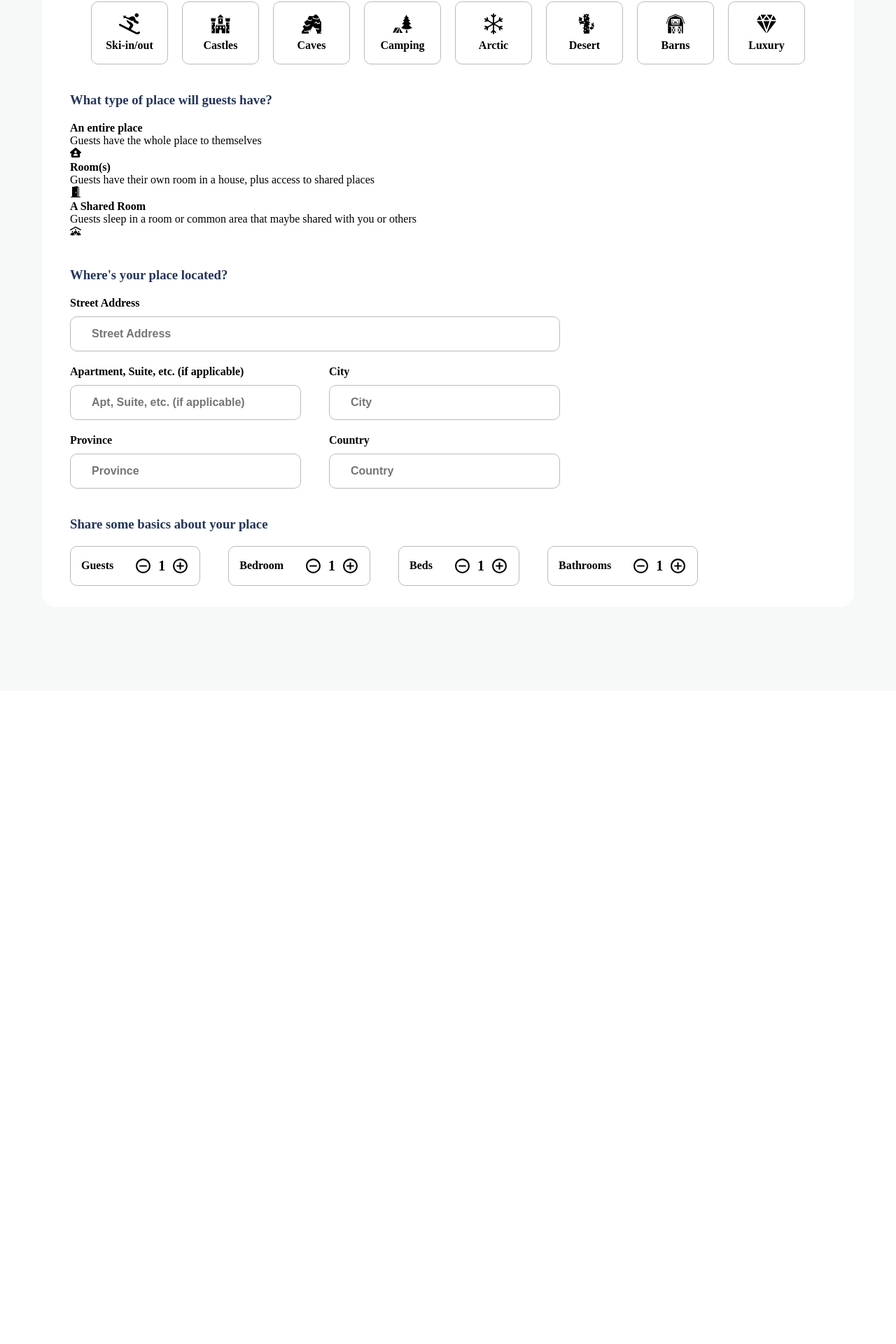
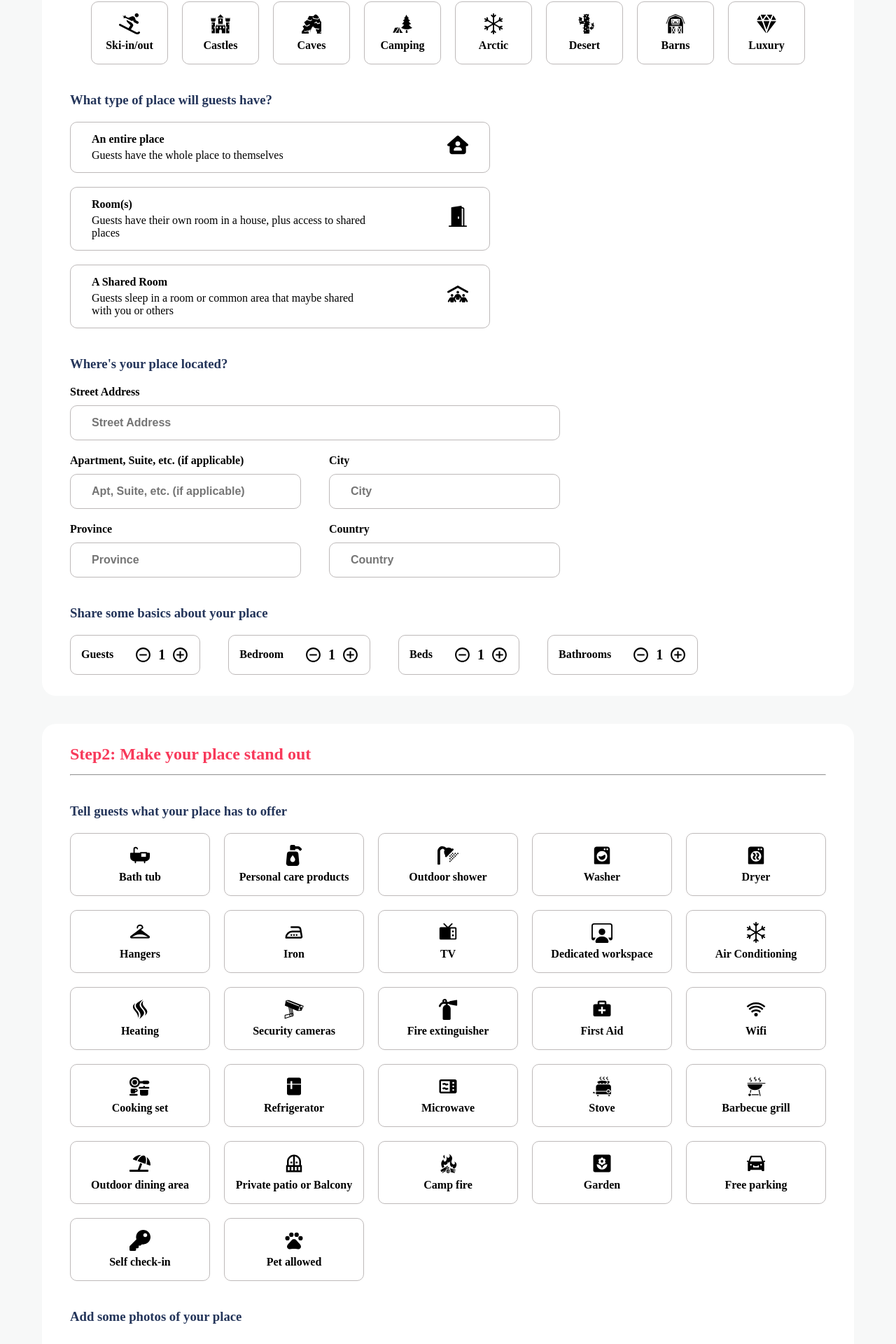
Before and after one commit to Shashank280804/StayWise, a React (Create React App) app in the folder client/: page /create-listing in a window 1280 px wide. Shown: the part 456-2376 px from the top of the page at 70% size. Before the commit the page ends 1443 px from the top, so only its background shows below. Built offline with nearby package versions, Linux system fonts and the light colour scheme.

Commit message:
Added code for creation of lists

```diff
--- a/client/src/pages/CreateListing.jsx
+++ b/client/src/pages/CreateListing.jsx
@@ -1,9 +1,10 @@
 import React from "react";
 import "../styles/CreateListing.scss";
 import Navbar from "../components/Navbar";
-import { categories, types } from "../data";
+import { categories, types,facilities } from "../data";
 import { RemoveCircleOutline, AddCircleOutline } from "@mui/icons-material";
 import variables from "../styles/variables.scss";
+
 
 const CreateListing = () => {
   return (
@@ -26,7 +27,7 @@ const CreateListing = () => {
             </div>
 
             <h3>What type of place will guests have?</h3>
-            <div className="type_list">
+            <div className="type-list">
               {types?.map((item, index) => (
                 <div className="type" key={index}>
                   <div className="type_text">
@@ -176,6 +177,24 @@ const CreateListing = () => {
               </div>
             </div>
           </div>
+
+          <div className="create-listing_step2">
+            <h2>Step2: Make your place stand out</h2>
+            <hr />
+
+            <h3>Tell guests what your place has to offer</h3>
+            <div className="amenities">
+              {facilities?.map((item,index)=>(
+                <div className="facility" key={index}>
+                <div className="facility_icon">{item.icon}</div>
+                <p>{item.name}</p>
+              </div>
+              ))}
+            </div>
+
+            <h3> Add some photos of your place</h3>
+
+          </div>
         </form>
       </div>
     </>
```
